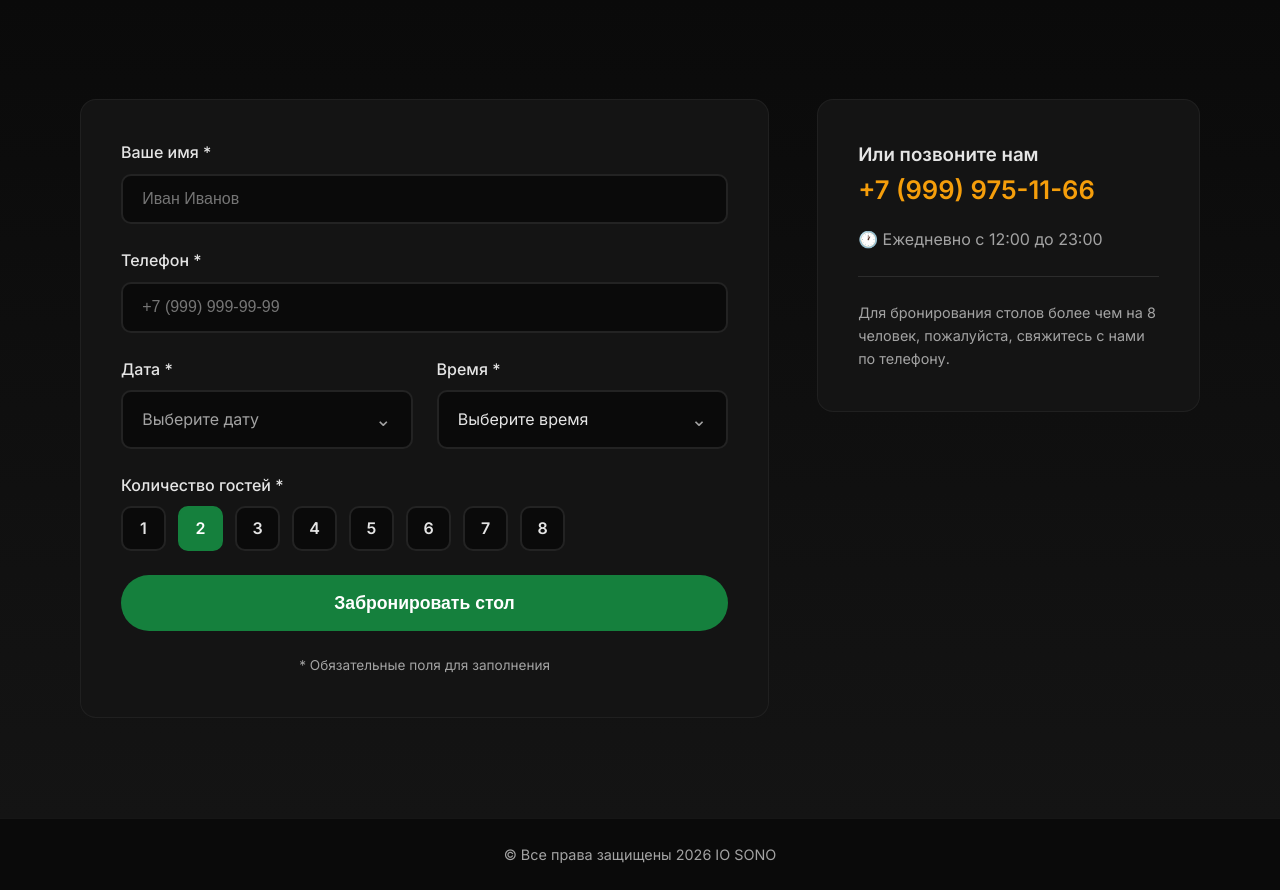
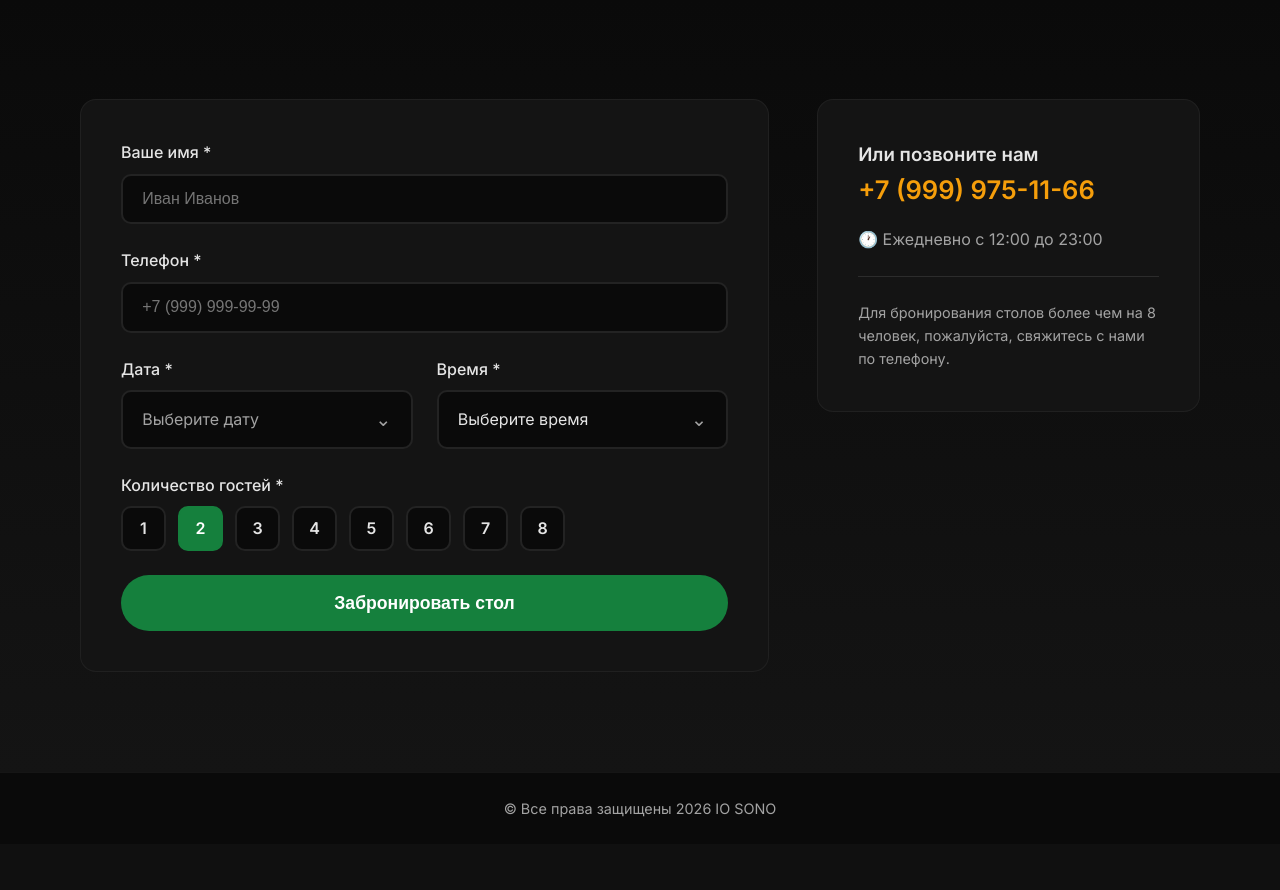
Before and after one commit to Callmesl1dee/io-sono, a Django app: page /reservation/ in a window 1280 px wide. Shown: the part 428-1318 px from the top of the page. After the commit the page ends 1245 px from the top, so only its background shows below. Run offline with Django 5.2, Linux system fonts and the light colour scheme; some web fonts are replaced.

Commit message:
убрал лишнюю надпись

```diff
--- a/templates/reservation.html
+++ b/templates/reservation.html
@@ -129,9 +129,7 @@
                         Забронировать стол
                     </button>
 
-                    <p class="form-note">
-                        * Обязательные поля для заполнения
-                    </p>
+
                 </form>
             </div>
 
```
